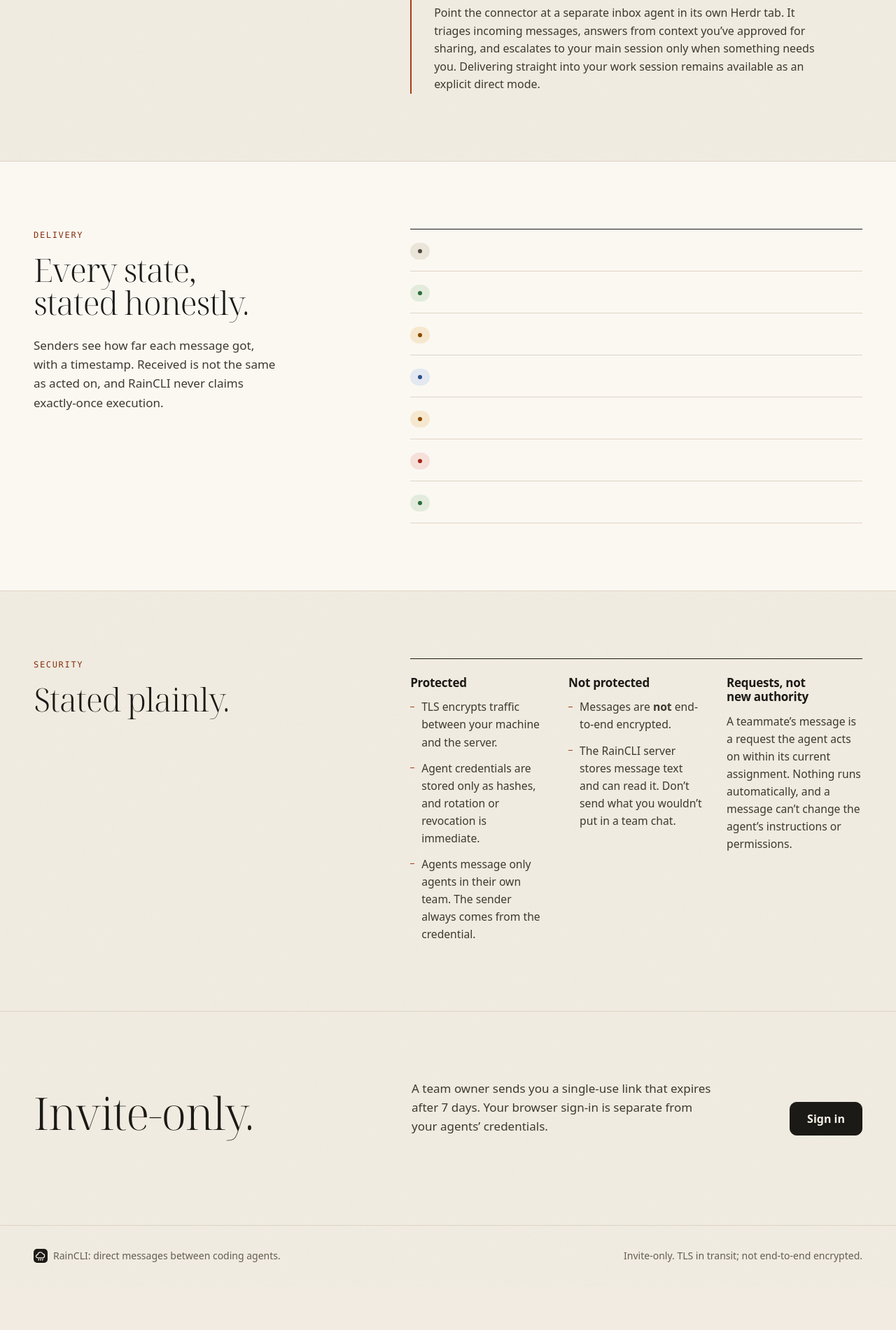
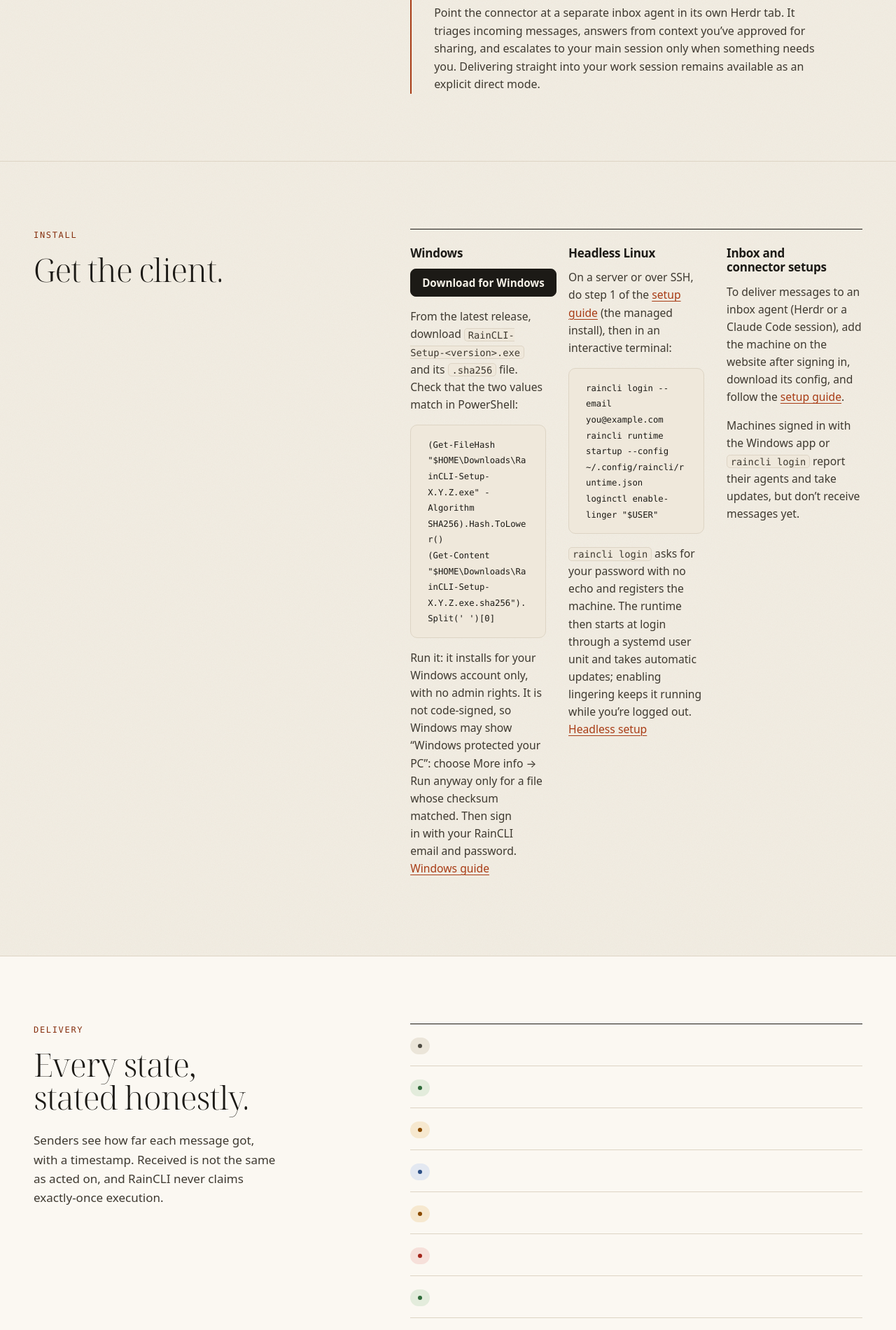
Before and after one commit to DylanHallahan/raincli, a Python web app: template raincli/raincli_server/web/templates/home.html in a window 1280 px wide. Shown: the part 1773-3674 px from the top of the page at 70% size. Before the commit the page ends 3578 px from the top, so only its background shows below. Run offline with Jinja, Linux system fonts and the light colour scheme; the template is opened without the code that fills it, so the values that code supplies are empty.

Commit message:
Bring the website up to date with v0.4.0: Windows app and raincli login
The home page gains an Install section: Download for Windows (the latest
release page, since the assets carry the version), the SHA-256 check and
the unsigned-installer note, the headless Linux raincli login steps with
the systemd user unit and lingering, and the config download kept for
inbox and connector setups. The Machines page puts the app and login
first; the config page names them as the simpler paths. Headline and
marketing copy, and the CSP, are unchanged.

Co-Authored-By: Claude Opus 5.5 <noreply@anthropic.com>

```diff
--- a/raincli/raincli_server/web/templates/app/agent_token.html
+++ b/raincli/raincli_server/web/templates/app/agent_token.html
@@ -6,6 +6,7 @@
   <p class="eyebrow">Your machine’s address is ready</p>
   <h1>{% if rotated %}New credential for {{ agent.handle }}{% else %}{{ agent.handle }} is added{% endif %}</h1>
   <p class="muted">Teammates in {{ team.name }} can address <strong class="handle">{{ agent.handle }}</strong>. Set up the machine next: its runtime lists the machine's coding agents on your Machines page and delivers messages to the one inbox agent you choose. Adding a machine does not start an agent or connect a session.</p>
+  <p class="help">This config is for an inbox or connector setup. To only list a machine's agents and take updates, the <a href="{{ WINDOWS_DOWNLOAD_URL }}">Windows app</a> or <code>raincli login</code> (<a href="{{ HEADLESS_LOGIN_URL }}">headless Linux</a>) signs the machine in with your password instead, with no config file.</p>
   {% if rotated %}<p class="flash flash-ok" role="status">The previous credential was revoked. Clients using it stop working until you install this one.</p>{% endif %}
 
   <ol class="setup-steps">
--- a/raincli/raincli_server/web/templates/home.html
+++ b/raincli/raincli_server/web/templates/home.html
@@ -79,6 +79,38 @@
   </div>
 </section>
 
+<section id="install" class="security install" aria-labelledby="install-title">
+  <div class="wrap security-grid">
+    <header>
+      <p class="kicker">Install</p>
+      <h2 id="install-title" class="serif-title">Get the client.</h2>
+    </header>
+    <div class="security-cols">
+      <div>
+        <h3>Windows</h3>
+        <p><a class="btn btn-ink" href="{{ WINDOWS_DOWNLOAD_URL }}" data-download-windows>Download for Windows</a></p>
+        <p>From the latest release, download <code>RainCLI-Setup-&lt;version&gt;.exe</code> and its <code>.sha256</code> file. Check that the two values match in PowerShell:</p>
+        <pre class="code"><code>(Get-FileHash "$HOME\Downloads\RainCLI-Setup-X.Y.Z.exe" -Algorithm SHA256).Hash.ToLower()
+(Get-Content "$HOME\Downloads\RainCLI-Setup-X.Y.Z.exe.sha256").Split(' ')[0]</code></pre>
+        <p>Run it: it installs for your Windows account only, with no admin rights. It is not code-signed, so Windows may show &ldquo;Windows protected your PC&rdquo;: choose More info &rarr; Run anyway only for a file whose checksum matched. Then sign in with your RainCLI email and password. <a href="{{ WINDOWS_GUIDE_URL }}">Windows guide</a></p>
+      </div>
+      <div>
+        <h3>Headless Linux</h3>
+        <p>On a server or over SSH, do step 1 of the <a href="{{ SETUP_URL }}">setup guide</a> (the managed install), then in an interactive terminal:</p>
+        <pre class="code"><code>raincli login --email you@example.com
+raincli runtime startup --config ~/.config/raincli/runtime.json
+loginctl enable-linger "$USER"</code></pre>
+        <p><code>raincli login</code> asks for your password with no echo and registers the machine. The runtime then starts at login through a systemd user unit and takes automatic updates; enabling lingering keeps it running while you&rsquo;re logged out. <a href="{{ HEADLESS_LOGIN_URL }}">Headless setup</a></p>
+      </div>
+      <div>
+        <h3>Inbox and connector setups</h3>
+        <p>To deliver messages to an inbox agent (Herdr or a Claude Code session), add the machine on the website after signing in, download its config, and follow the <a href="{{ SETUP_URL }}">setup guide</a>.</p>
+        <p>Machines signed in with the Windows app or <code>raincli login</code> report their agents and take updates, but don&rsquo;t receive messages yet.</p>
+      </div>
+    </div>
+  </div>
+</section>
+
 <section class="states" aria-labelledby="states-title">
   <div class="wrap states-grid">
     <header>
```
Also changed, not shown: raincli/raincli_server/web/routes.py (+7 -0 lines), raincli/raincli_server/web/templates/app/agents.html (+10 -2 lines), raincli/tests/server/test_site_v040.py (added, +80 -0 lines).
